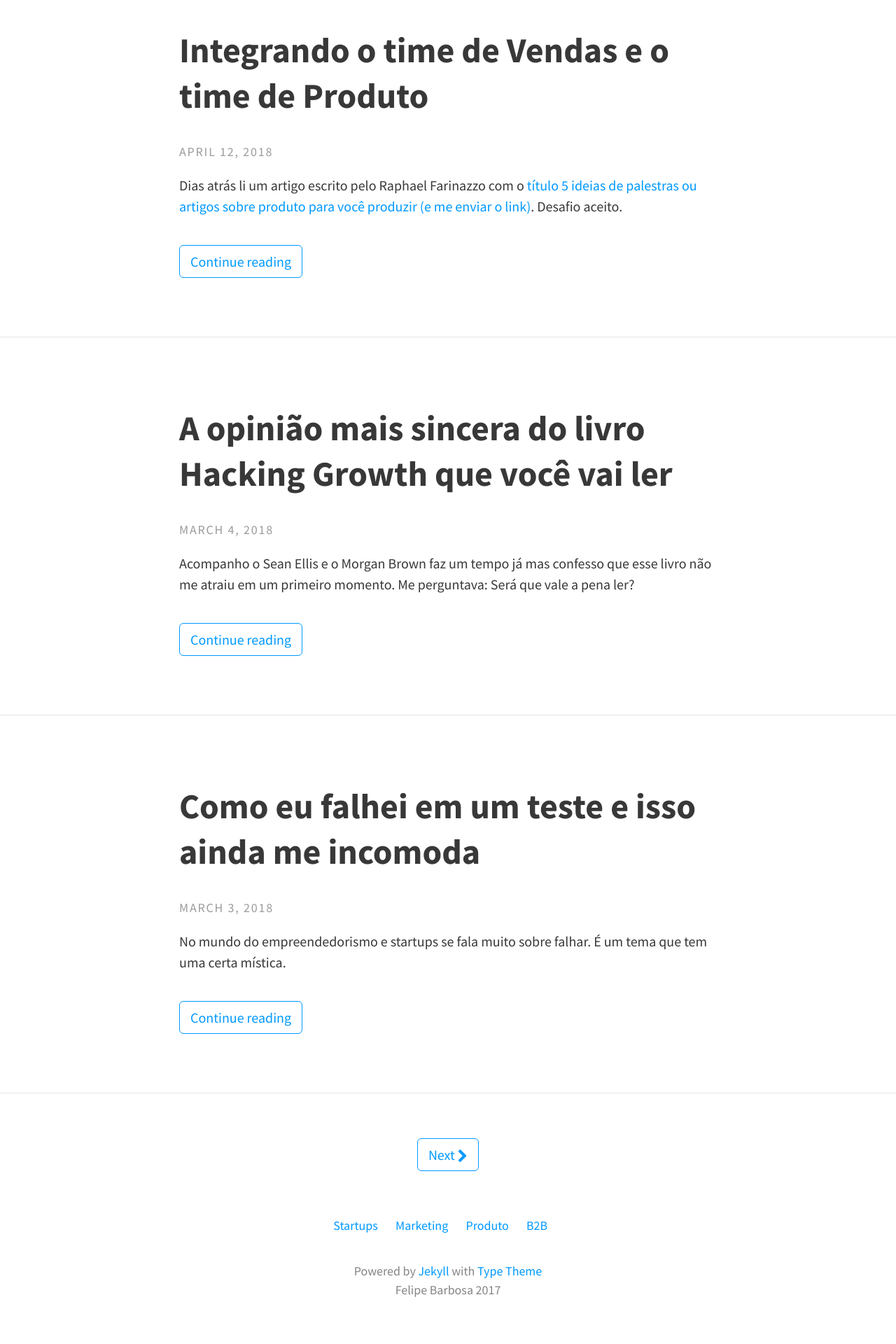
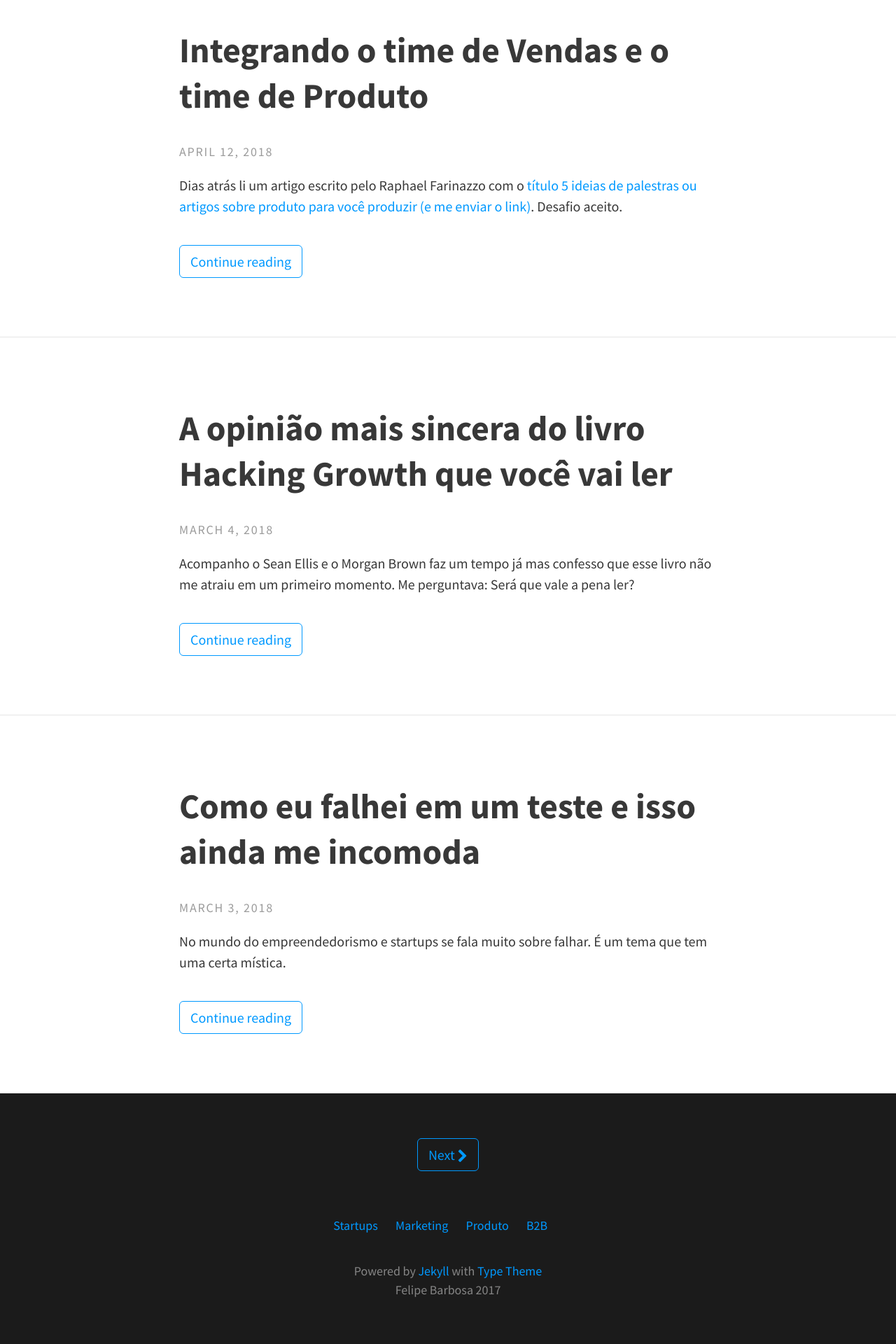
Before and after one commit to felipecbarbosa/felipecbarbosa.github.io, a Jekyll site: the page built from index.html, in a window 1280 px wide. Shown: the part 1553-3473 px from the top of the page at 70% size. Built offline with Jekyll 4.4.1, drawn with Linux system fonts in a browser that asks for light colours; the list of posts is cut into pages by our own code; comment, search, counter and statistics services are not loaded.

Commit message:
Changed footer color

```diff
--- a/_sass/includes/_footer.scss
+++ b/_sass/includes/_footer.scss
@@ -4,6 +4,7 @@
   text-align: center;
   width: 100%;
   color: lighten($text-color, 30%);
+  background-color: #1b1b1b;
   font-size: 0.9em;
   .site-nav {
     ul {
--- a/_sass/layouts/_index.scss
+++ b/_sass/layouts/_index.scss
@@ -42,4 +42,5 @@
 .pagination {
   padding: $padding-small $padding-large 0 $padding-large;
   text-align: center;
+  background-color: #1b1b1b;
 }
```
